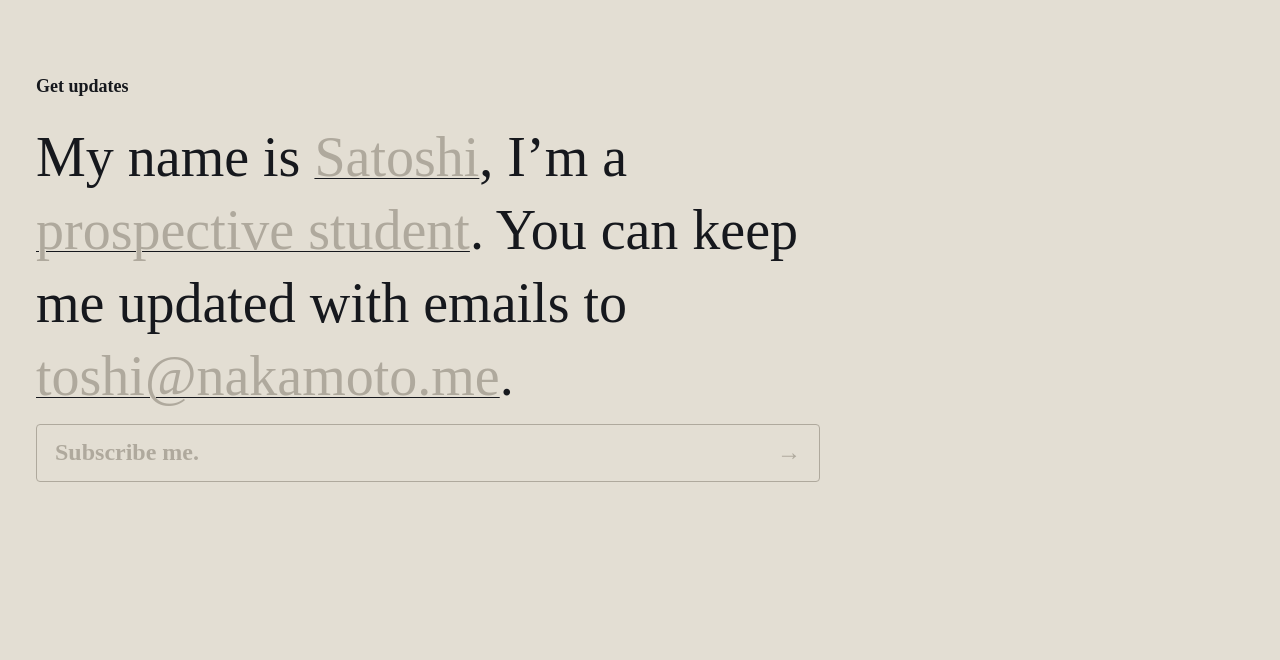
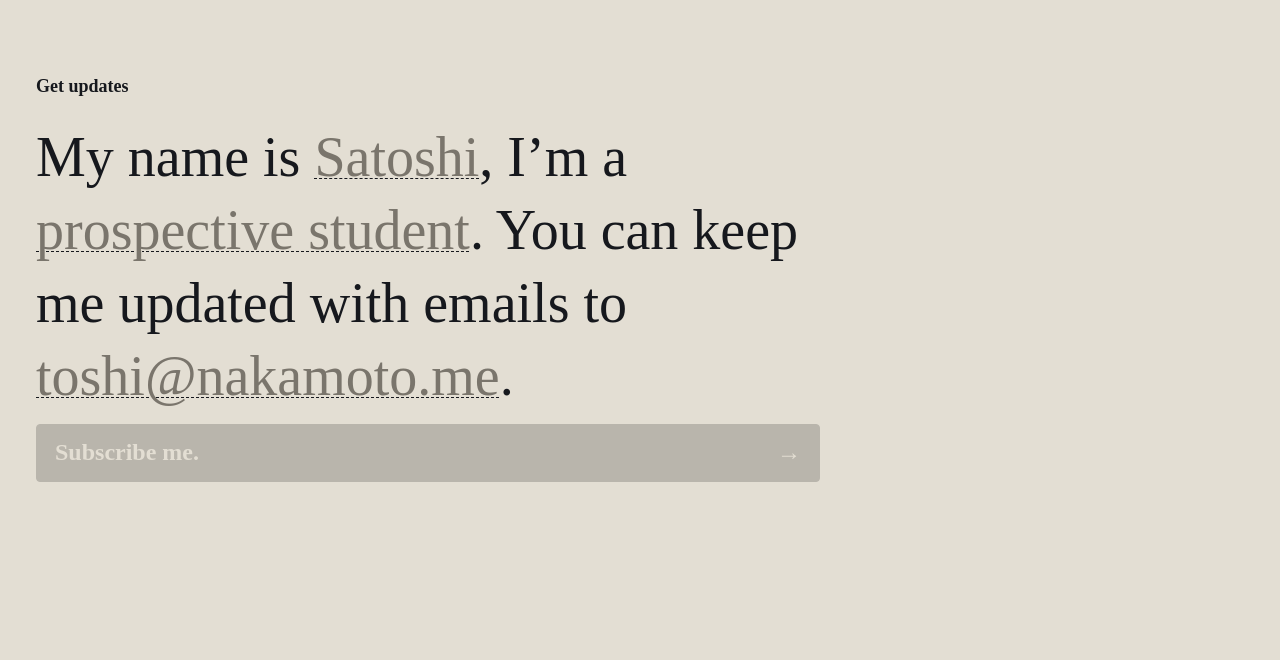
Before and after one commit to alecmarcus/uc-dcg-microsite, a website built with Parcel: page index.html in a window 1280 px wide. Shown: the part 920-1580 px from the top of the page. Built offline with nearby package versions, Linux system fonts and the light colour scheme; files whose address does not match are found by name.

Commit message:
inital form accessibility adjustments

```diff
--- a/assets/styles/components/form.scss
+++ b/assets/styles/components/form.scss
@@ -36,6 +36,7 @@
   text-decoration-color: var(--text);
   text-decoration-thickness: 1px;
   text-underline-offset: 2px;
+  text-decoration-style: dashed;
 
   color: var(--secondary);
   display: inline-block;
@@ -68,9 +69,10 @@
   --fw: var(--fw-6);
 
   border-radius: 4px;
-  border: 1px solid currentColor;
+  border: 1px solid var(--text);
   cursor: pointer;
   display: flex;
+  align-items: center;
   justify-content: space-between;
   margin-top: 0.5em;
   overflow: hidden;
@@ -78,31 +80,44 @@
   position: relative;
   transition: color var(--t-to);
   width: 100%;
+  background: var(--text);
+
+  span {
+    color: var(--back);
+    position: relative;
+    z-index: 100;
+  }
 
   &::after {
     background: var(--back);
+    bottom: 0;
     content: "";
     display: block;
     flex: none;
-    height: 106%;
-    left: -3%;
-    mix-blend-mode: difference;
+    left: 0;
+    background-blend-mode: difference;
     position: absolute;
-    bottom: -3%;
-    transform: scaleY(0);
-    transition: transform var(--t-to);
-    width: 106%;
+    top: 100%;
     transform-origin: bottom left;
+    transition: top var(--t-to);
+    width: 100%;
   }
 
-  &:hover {
+  &:hover,
+  &:focus-visible {
+    span {
+      mix-blend-mode: difference;
+    }
+
     &::after {
-      transform: scaleY(1);
+      top: 0;
     }
   }
 
   &:disabled {
-    color: var(--secondary);
+    background-color: var(--disabled);
+    border-color: var(--disabled);
+    color: var(--back);
     pointer-events: none;
   }
 }
--- a/assets/styles/util.scss
+++ b/assets/styles/util.scss
@@ -11,10 +11,12 @@
   --text-black: hsl(222, 14%, 10%);
 
   --beige: hsl(41, 22%, 86%);
-  --beige-gray-05: hsl(41, 10%, 65%);
+  --beige-gray-dark: hsl(41, 6%, 45%);
+  --beige-gray-light: hsl(41, 8%, 70%);
 
   --navy: hsl(222, 100%, 9%);
-  --navy-gray-05: hsl(222, 8%, 34%);
+  --navy-gray-dark: hsl(222, 8%, 34%);
+  --navy-gray-light: hsl(222, 8%, 64%);
 
   --media-xxs: #{strip-unit($media-xxs)};
   --media-xs: #{strip-unit($media-xs)};
@@ -86,14 +88,16 @@ body {
 .dark {
   --text: var(--text-white);
   --back: var(--navy);
-  --secondary: var(--navy-gray-05);
+  --secondary: var(--navy-gray-dark);
+  --disabled: var(--navy-gray-light);
   color-scheme: dark;
 }
 
 .light {
   --text: var(--text-black);
   --back: var(--beige);
-  --secondary: var(--beige-gray-05);
+  --secondary: var(--beige-gray-dark);
+  --disabled: var(--beige-gray-light);
   color-scheme: light;
 }
 
```
